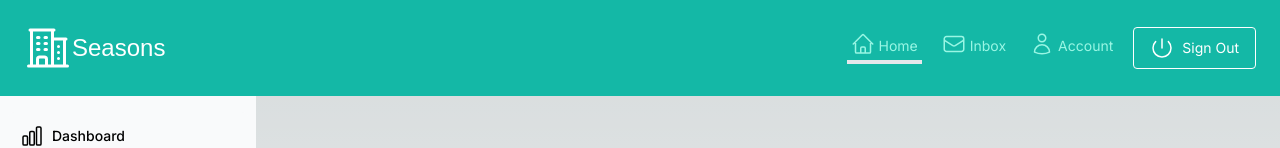
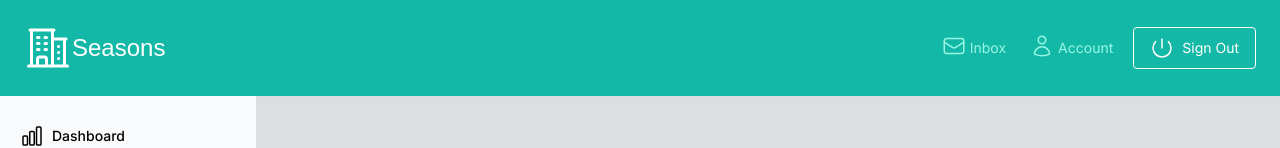
Before and after one commit to marteyhaw/ideal-train, a Next.js app: page /dashboard/waybills in a window 1280 px wide. Shown: the top 148 px of the page. Built offline with nearby package versions, Linux system fonts and the light colour scheme; a web font is replaced by a local one.

Commit message:
fix: remove Home from top nav

```diff
--- a/app/ui/topnav-links.tsx
+++ b/app/ui/topnav-links.tsx
@@ -6,7 +6,6 @@ import { usePathname } from "next/navigation";
 import { clsx } from "clsx";
 
 const links = [
-  { name: "Home", href: "/dashboard/waybills", icon: HomeIcon },
   {
     name: "Inbox",
     href: "/dashboard/inbox",
```
